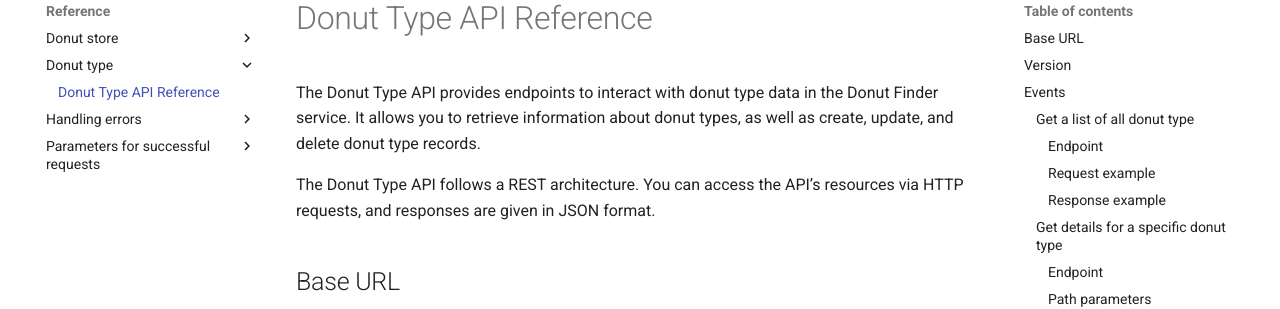
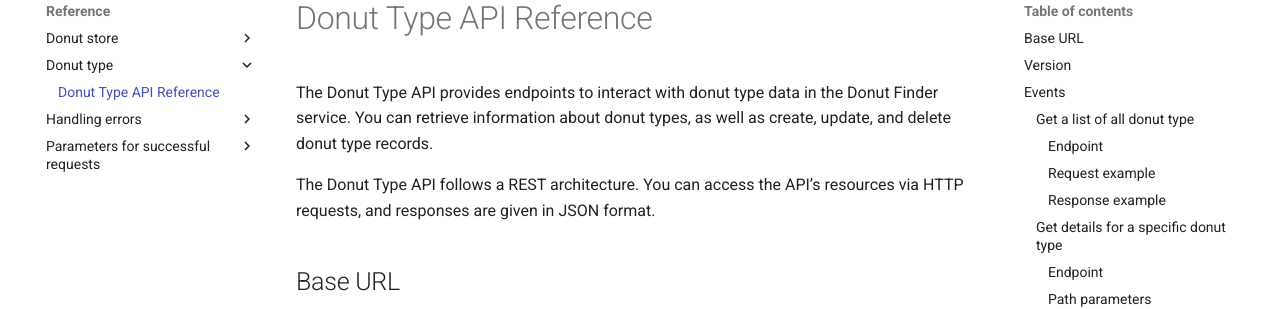
Before and after one commit to Aviatorscode2/Donut-Finder, an MkDocs documentation site: the page built from docs/Reference/donut-type/index.md, in a window 1280 px wide and 900 px high. Shown: the part 148-457 px from the top of the window. Built offline with MkDocs 1.6.1 and Material for MkDocs 9.7.7, drawn with Linux system fonts in a browser that asks for light colours.

Commit message:
Fix language error to align with IBM style

```diff
--- a/docs/Reference/donut-type/index.md
+++ b/docs/Reference/donut-type/index.md
@@ -1,6 +1,6 @@
 # Donut Type API Reference
 
-The Donut Type API provides endpoints to interact with donut type data in the Donut Finder service. It allows you to retrieve information about donut types, as well as create, update, and delete donut type records.
+The Donut Type API provides endpoints to interact with donut type data in the Donut Finder service. You can retrieve information about donut types, as well as create, update, and delete donut type records.
 
 The Donut Type API follows a REST architecture. You can access the API’s resources via HTTP requests, and responses are given in JSON format.
 
```
Also changed, not shown: docs/Reference/donut-store/index.md (+1 -1 lines).
